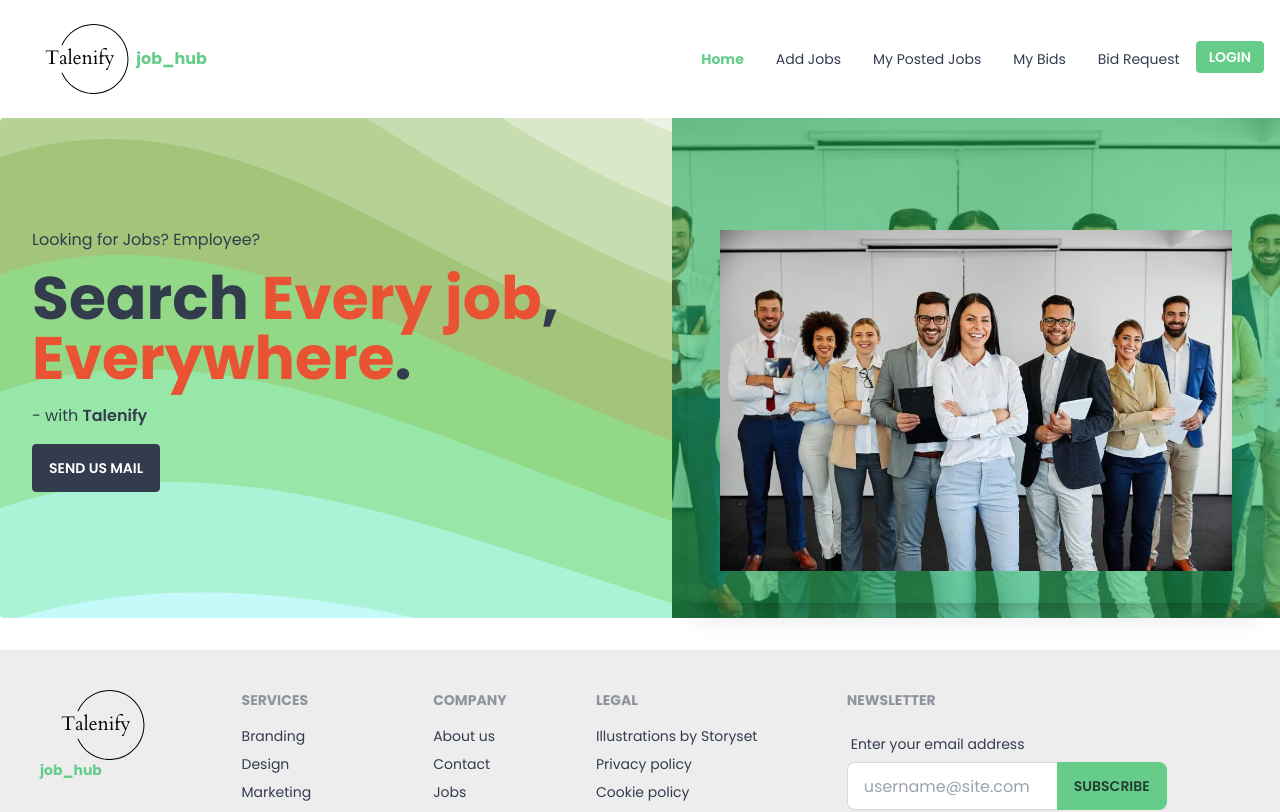
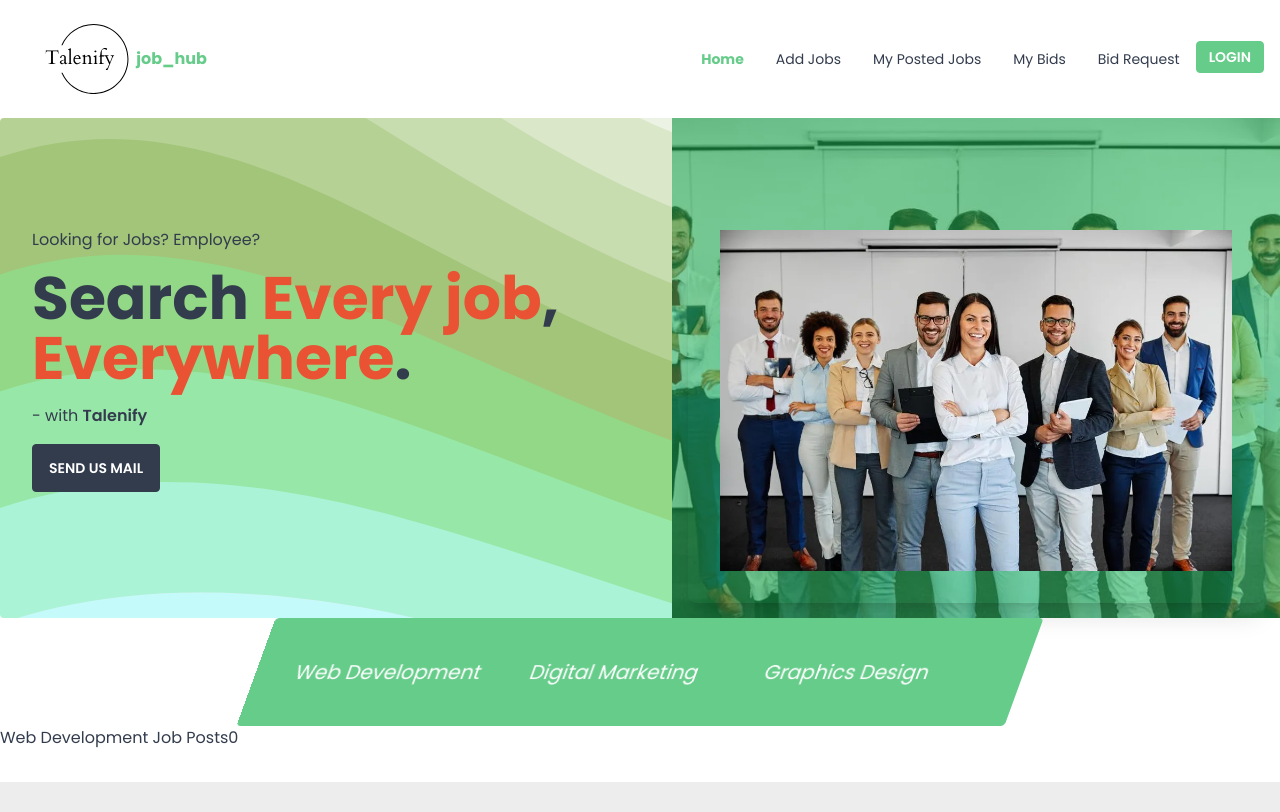
Before and after one commit to Bushra01-Dhaka/talenify, a React (Vite) app: page / in a window 1280 px wide. Shown: the top 812 px of the page. Built offline with nearby package versions, Linux system fonts and the light colour scheme; no server answers; what @lordicon/element would draw is missing.

Commit message:
created categories component by using react tabs and added theree more category where in each component specific catagories job st is fetched

```diff
--- a/package.json
+++ b/package.json
@@ -23,6 +23,7 @@
     "react-hot-toast": "^2.4.1",
     "react-icons": "^4.11.0",
     "react-router-dom": "^6.18.0",
+    "react-tabs": "^6.0.2",
     "sort-by": "^1.2.0",
     "sweetalert2": "^11.9.0"
   },
--- a/src/Pages/AddJobs/AddJobs.jsx
+++ b/src/Pages/AddJobs/AddJobs.jsx
@@ -148,7 +148,7 @@ const AddJobs = () => {
               </label>
               <select type='text' name="category"
                className="select select-bordered w-full max-w-xs rounded">
-                <option>Web Development</option>
+                <option>web_development</option>
                 <option>Digital Marketing</option>
                 <option>Graphics Design</option>
               </select>
--- /dev/null
+++ b/src/Pages/HomePage/Categories/Categories.jsx
@@ -0,0 +1,32 @@
+import { Tab, TabList, TabPanel, Tabs } from "react-tabs";
+import WebDevelopment from "./Webdev/WebDevelopment";
+import DigitalMarketing from "./DigitalMarketing/DigitalMarketing";
+import Graphics from "./Graphics/Graphics";
+
+const Categories = () => {
+  return (
+    <div className="container ">
+      <Tabs className="">
+        <TabList style={{ transform: 'skewX(-20deg)' }} className="grid grid-cols-1 md:grid-cols-3 gap-4 w-full lg:w-[60%] mx-auto bg-primary text-white py-10  px-10 rounded">
+          <Tab className="outline-none text-xl">Web Development</Tab>
+          <Tab className="outline-none text-xl">Digital Marketing</Tab>
+          <Tab className="outline-none text-xl">Graphics Design</Tab>
+        </TabList>
+
+        <TabPanel>
+           <div>
+              <WebDevelopment></WebDevelopment>
+           </div>
+        </TabPanel>
+        <TabPanel>
+            <DigitalMarketing></DigitalMarketing>
+        </TabPanel>
+        <TabPanel>
+          <Graphics></Graphics>
+        </TabPanel>
+      </Tabs>
+    </div>
+  );
+};
+
+export default Categories;
--- /dev/null
+++ b/src/Pages/HomePage/Categories/DigitalMarketing/DigitalMarketing.jsx
@@ -0,0 +1,22 @@
+import axios from "axios";
+import { useEffect, useState } from "react";
+
+
+const DigitalMarketing = () => {
+
+    const [postedJobs, setPostedJobs] = useState([]);
+      const url = `http://localhost:5000/jobs/Digital%20Marketing`;
+      useEffect(() => {
+        axios.get(url).then((res) => {
+          setPostedJobs(res.data);
+        });
+      }, [url]);
+
+    return (
+        <div>
+            <h1>Digital Marketing Job Posts{postedJobs.length}</h1>
+        </div>
+    );
+};
+
+export default DigitalMarketing;
--- /dev/null
+++ b/src/Pages/HomePage/Categories/Graphics/Graphics.jsx
@@ -0,0 +1,20 @@
+import axios from "axios";
+import { useEffect, useState } from "react";
+
+
+const Graphics = () => {
+    const [postedJobs, setPostedJobs] = useState([]);
+    const url = `http://localhost:5000/jobs/Graphics%20Design`;
+    useEffect(() => {
+      axios.get(url).then((res) => {
+        setPostedJobs(res.data);
+      });
+    }, [url]);
+    return (
+        <div>
+             <h1>Graphics Design Job Posts{postedJobs.length}</h1>
+        </div>
+    );
+};
+
+export default Graphics;
--- /dev/null
+++ b/src/Pages/HomePage/Categories/Webdev/WebDevelopment.jsx
@@ -0,0 +1,29 @@
+import axios from "axios";
+import { useEffect, useState } from "react";
+
+
+
+const WebDevelopment = () => {
+
+
+  const [postedJobs, setPostedJobs] = useState([]);
+//   const url = `http://localhost:5000/jobs?value=web_development`;
+  const url = `http://localhost:5000/jobs/Web%20Development`;
+  useEffect(() => {
+    axios.get(url).then((res) => {
+      setPostedJobs(res.data);
+    });
+  }, [url]);
+
+
+
+
+
+    return (
+        <div>
+             <h1>Web Development Job Posts{postedJobs.length}</h1>
+        </div>
+    );
+};
+
+export default WebDevelopment;
--- a/src/Pages/HomePage/Home/Home.jsx
+++ b/src/Pages/HomePage/Home/Home.jsx
@@ -1,3 +1,4 @@
+import Categories from "../Categories/Categories";
 import Banner from "../HomeCompo/Banner/Banner";
 
 
@@ -5,6 +6,7 @@ const Home = () => {
     return (
         <div>
             <Banner></Banner>
+            <Categories></Categories>
         </div>
     );
 };
```
Also changed, not shown: public/categories.json (added, +14 -0 lines), 1 other file (tests, documents, lock files or other folders).
